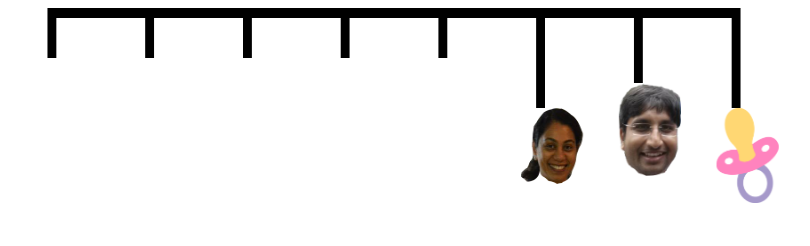
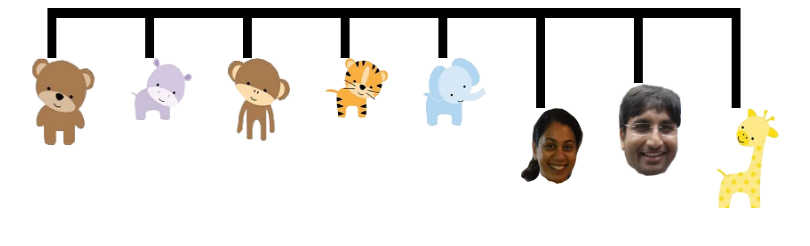
Before and after one commit to seangrieve/ss-baby-shower, a plain HTML site: page index.html in a window 1280 px wide. Shown: the whole page, without its empty margins (246-1056 px from the left). Drawn offline with Linux system fonts and the light colour scheme.

Commit message:
added all images

```diff
--- a/css/style.css
+++ b/css/style.css
@@ -81,20 +81,37 @@
 	left: -43px;
 }
 
-.binky {
-	background-image: url("../images/binky.png");
-	background-size: 70px;
-	left: -43px;
+.giraffe {
+	background-image: url("../images/giraffe.png");
 }
 
 .sharath {
 	background-image: url("../images/sharath.png");
-	background-size: 70px;
-	left: -43px;
 }
 
 .shwetha {
 	background-image: url("../images/shwetha.png");
-	background-size: 70px;
+}
+
+.elephant {
+	background-image: url("../images/elephant.png");
+}
+
+.tiger {
+	background-image: url("../images/tiger.png");
+}
+
+.monkey {
+	background-image: url("../images/monkey.png");
 	left: -43px;
 }
+
+.bear {
+	background-image: url("../images/bear.png");
+	left: -43px;
+}
+
+.hippo {
+	background-image: url("../images/hippo.png");
+	left: -43px;
+}
--- a/index.html
+++ b/index.html
@@ -5,14 +5,14 @@
   <body>
   	<div id="mobile">
   		<div id="mobile-bar"/>
-	  		<div class="mobile-string string1"><div class="icon binky"></div></div>
+	  		<div class="mobile-string string1"><div class="icon giraffe"></div></div>
 	  		<div class="mobile-string string2"><div class="icon sharath"></div></div>
 	  		<div class="mobile-string string3"><div class="icon shwetha"></div></div>
-	  		<div class="mobile-string string4"></div>
-	  		<div class="mobile-string string5"></div>
-	  		<div class="mobile-string string6"></div>
-	  		<div class="mobile-string string7"></div>
-	  		<div class="mobile-string string8"></div>
+	  		<div class="mobile-string string4"><div class="icon elephant"></div></div>
+	  		<div class="mobile-string string5"><div class="icon tiger"></div></div>
+	  		<div class="mobile-string string6"><div class="icon monkey"></div></div>
+	  		<div class="mobile-string string7"><div class="icon hippo"></div></div>
+	  		<div class="mobile-string string8"><div class="icon bear"></div></div>
     	</div>
     </div>
   </body>
```
Also changed, not shown: images/bear.png (added), images/elephant.png (added), images/giraffe.png (added), images/hippo.png (added), images/monkey.png (added), images/tiger.png (added), 1 other file.
